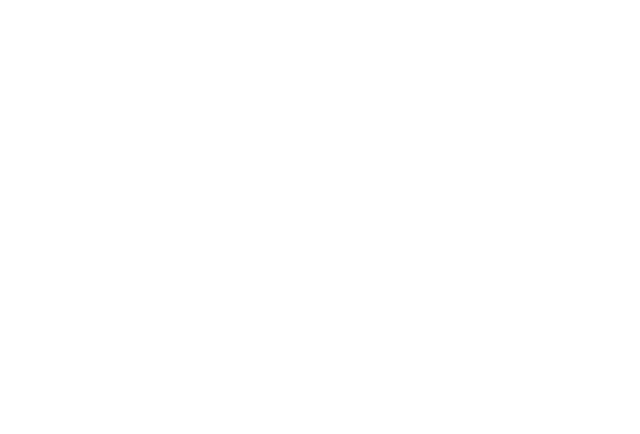
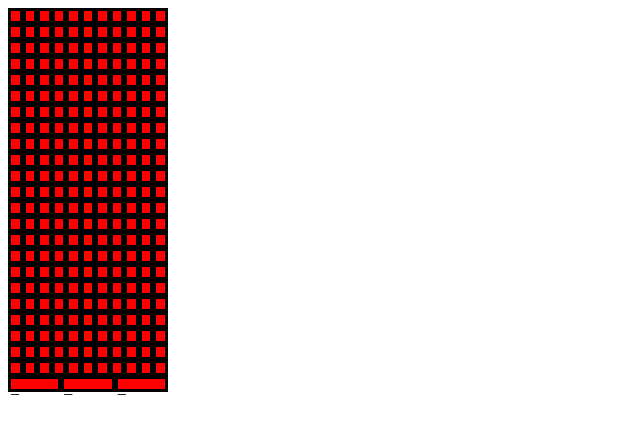
Before and after one commit to nsmuttoo/EtchASketch, a plain HTML site: page index.html in a window 1280 px wide. Shown: the whole page, without its empty margins (0-640 px from the left). Drawn offline with Linux system fonts and the light colour scheme.

Commit message:
Set up start of grid

```diff
--- a/index.html
+++ b/index.html
@@ -7,7 +7,10 @@
     <link rel="stylesheet" href = "style.css">
 </head>
 <body>
+    <div id="container">
 
+
+    </div>
 
 
     <script src="script.js"></script>
--- a/script.js
+++ b/script.js
@@ -1 +1,19 @@
-console.log("Work")
+
+
+const container = document.querySelector("#container")
+var divList = []
+
+
+function fillDivList(height,width){
+size = height*width
+for(i =0; i<size; i++){
+divList[i] = document.createElement("div")
+divList[i].classList.add("pixel")
+divList[i].innerHTML ="_"
+container.appendChild(divList[i])
+console.log(divList[i])
+}
+
+}
+
+fillDivList(16,16)
--- a/style.css
+++ b/style.css
@@ -1,3 +1,18 @@
-* {
 
+#container {
+    width: 160px;
+
+    height: auto;
+    display: flex;
+    justify-content:space-between;
+    flex-wrap: wrap;
 }
+
+.pixel{
+    flex: 1;
+    border: black;
+    border-style: solid;
+    height: 10px;
+    width: 10px;
+    background-color: red;
+}
```
